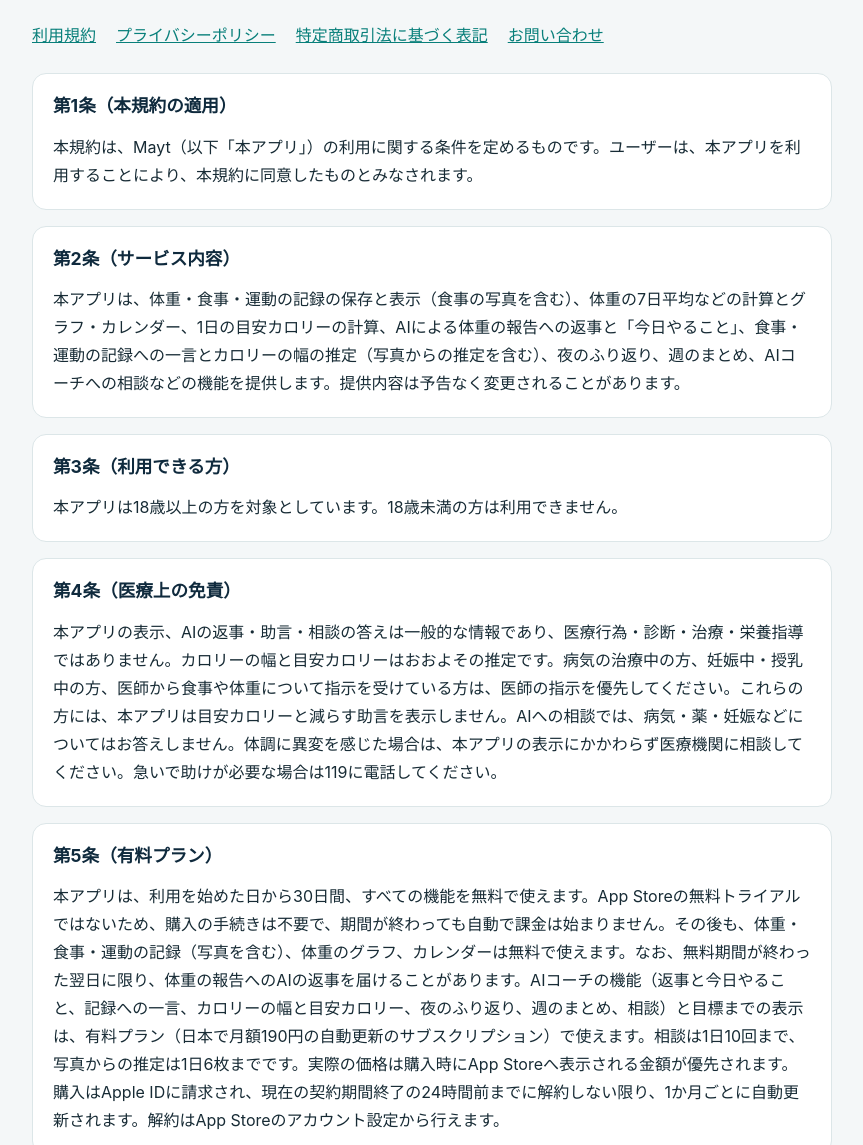
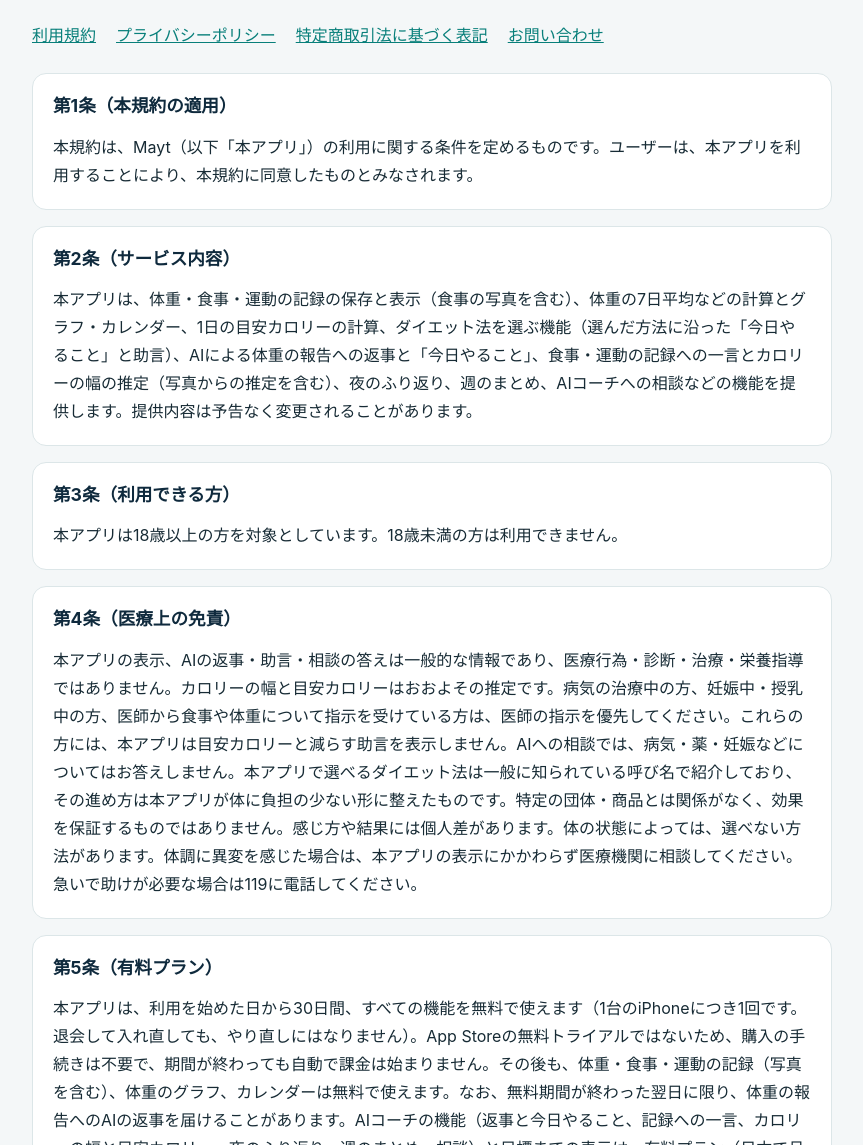
Before and after one commit to yoshi77777ai/mayt-support, a plain HTML site: page terms/index.html in a window 1280 px wide. Shown: the part 155-1300 px from the top of the page, without its empty margins (208-1071 px from the left). Drawn offline with Linux system fonts and the light colour scheme.

Commit message:
規約・プライバシーポリシー・特定商取引法の表記を更新（ダイエット法を選ぶ機能、無料期間中の購入、無料期間は1台につき1回）

```diff
--- a/terms/index.html
+++ b/terms/index.html
@@ -26,7 +26,7 @@
       </section>
       <section>
         <h2>第2条（サービス内容）</h2>
-        <p>本アプリは、体重・食事・運動の記録の保存と表示（食事の写真を含む）、体重の7日平均などの計算とグラフ・カレンダー、1日の目安カロリーの計算、AIによる体重の報告への返事と「今日やること」、食事・運動の記録への一言とカロリーの幅の推定（写真からの推定を含む）、夜のふり返り、週のまとめ、AIコーチへの相談などの機能を提供します。提供内容は予告なく変更されることがあります。</p>
+        <p>本アプリは、体重・食事・運動の記録の保存と表示（食事の写真を含む）、体重の7日平均などの計算とグラフ・カレンダー、1日の目安カロリーの計算、ダイエット法を選ぶ機能（選んだ方法に沿った「今日やること」と助言）、AIによる体重の報告への返事と「今日やること」、食事・運動の記録への一言とカロリーの幅の推定（写真からの推定を含む）、夜のふり返り、週のまとめ、AIコーチへの相談などの機能を提供します。提供内容は予告なく変更されることがあります。</p>
       </section>
       <section>
         <h2>第3条（利用できる方）</h2>
@@ -34,11 +34,11 @@
       </section>
       <section>
         <h2>第4条（医療上の免責）</h2>
-        <p>本アプリの表示、AIの返事・助言・相談の答えは一般的な情報であり、医療行為・診断・治療・栄養指導ではありません。カロリーの幅と目安カロリーはおおよその推定です。病気の治療中の方、妊娠中・授乳中の方、医師から食事や体重について指示を受けている方は、医師の指示を優先してください。これらの方には、本アプリは目安カロリーと減らす助言を表示しません。AIへの相談では、病気・薬・妊娠などについてはお答えしません。体調に異変を感じた場合は、本アプリの表示にかかわらず医療機関に相談してください。急いで助けが必要な場合は119に電話してください。</p>
+        <p>本アプリの表示、AIの返事・助言・相談の答えは一般的な情報であり、医療行為・診断・治療・栄養指導ではありません。カロリーの幅と目安カロリーはおおよその推定です。病気の治療中の方、妊娠中・授乳中の方、医師から食事や体重について指示を受けている方は、医師の指示を優先してください。これらの方には、本アプリは目安カロリーと減らす助言を表示しません。AIへの相談では、病気・薬・妊娠などについてはお答えしません。本アプリで選べるダイエット法は一般に知られている呼び名で紹介しており、その進め方は本アプリが体に負担の少ない形に整えたものです。特定の団体・商品とは関係がなく、効果を保証するものではありません。感じ方や結果には個人差があります。体の状態によっては、選べない方法があります。体調に異変を感じた場合は、本アプリの表示にかかわらず医療機関に相談してください。急いで助けが必要な場合は119に電話してください。</p>
       </section>
       <section>
         <h2>第5条（有料プラン）</h2>
-        <p>本アプリは、利用を始めた日から30日間、すべての機能を無料で使えます。App Storeの無料トライアルではないため、購入の手続きは不要で、期間が終わっても自動で課金は始まりません。その後も、体重・食事・運動の記録（写真を含む）、体重のグラフ、カレンダーは無料で使えます。なお、無料期間が終わった翌日に限り、体重の報告へのAIの返事を届けることがあります。AIコーチの機能（返事と今日やること、記録への一言、カロリーの幅と目安カロリー、夜のふり返り、週のまとめ、相談）と目標までの表示は、有料プラン（日本で月額190円の自動更新のサブスクリプション）で使えます。相談は1日10回まで、写真からの推定は1日6枚までです。実際の価格は購入時にApp Storeへ表示される金額が優先されます。購入はApple IDに請求され、現在の契約期間終了の24時間前までに解約しない限り、1か月ごとに自動更新されます。解約はApp Storeのアカウント設定から行えます。</p>
+        <p>本アプリは、利用を始めた日から30日間、すべての機能を無料で使えます（1台のiPhoneにつき1回です。退会して入れ直しても、やり直しにはなりません）。App Storeの無料トライアルではないため、購入の手続きは不要で、期間が終わっても自動で課金は始まりません。その後も、体重・食事・運動の記録（写真を含む）、体重のグラフ、カレンダーは無料で使えます。なお、無料期間が終わった翌日に限り、体重の報告へのAIの返事を届けることがあります。AIコーチの機能（返事と今日やること、記録への一言、カロリーの幅と目安カロリー、夜のふり返り、週のまとめ、相談）と目標までの表示は、有料プラン（日本で月額190円の自動更新のサブスクリプション）で使えます。相談は1日10回まで、写真からの推定は1日6枚までです。実際の価格は購入時にApp Storeへ表示される金額が優先されます。購入はApple IDに請求され、現在の契約期間終了の24時間前までに解約しない限り、1か月ごとに自動更新されます。解約はApp Storeのアカウント設定から行えます。</p>
       </section>
       <section>
         <h2>第6条（アカウントとデータ）</h2>
```
Also changed, not shown: commercial/index.html (+1 -1 lines), privacy/index.html (+3 -3 lines).
